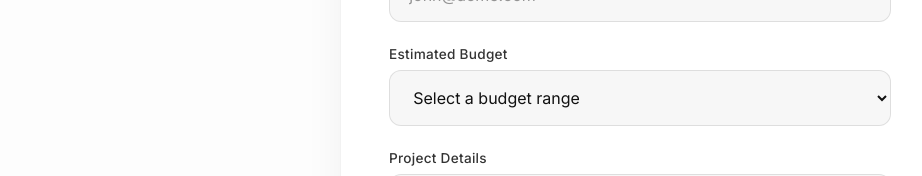
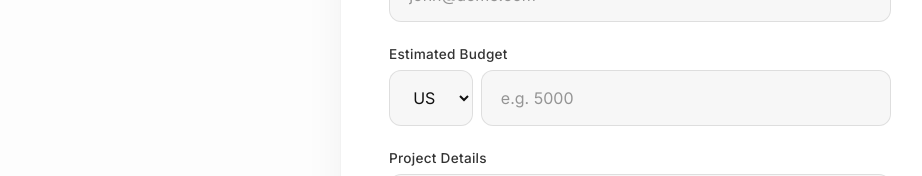
Before and after one commit to shubhankarsahu09/Creator, a Next.js app: page /collab in a window 1280 px wide. Shown: the part 518-694 px from the top of the page, without its empty margins (0-922 px from the left). Built offline with nearby package versions, Linux system fonts and the light colour scheme.

Commit message:
Update budget field to manual input with currency selector

```diff
--- a/src/app/collab/page.module.css
+++ b/src/app/collab/page.module.css
@@ -141,6 +141,17 @@
   box-shadow: 0 0 0 4px rgba(0, 0, 0, 0.05);
 }
 
+.budgetInputGroup {
+  display: flex;
+  gap: 0.5rem;
+}
+
+.currencySelect {
+  width: auto;
+  min-width: 80px;
+  cursor: pointer;
+}
+
 .textarea {
   min-height: 120px;
   resize: vertical;
--- a/src/app/collab/page.tsx
+++ b/src/app/collab/page.tsx
@@ -12,6 +12,7 @@ export default function CollabPage() {
     brand: '',
     email: '',
     budget: '',
+    currency: 'USD',
     projectDetails: ''
   });
 
@@ -102,20 +103,27 @@ export default function CollabPage() {
 
               <div className={styles.formGroup}>
                 <label className={styles.label} htmlFor="budget">Estimated Budget</label>
+                <div className={styles.budgetInputGroup}>
                   <select
+                    name="currency"
+                    className={`${styles.input} ${styles.currencySelect}`}
+                    value={formData.currency}
+                    onChange={handleChange}
+                  >
+                    <option value="USD">USD</option>
+                    <option value="INR">INR</option>
+                  </select>
+                  <input
+                    type="number"
                     id="budget"
                     name="budget"
                     className={styles.input}
+                    placeholder="e.g. 5000"
                     required
                     value={formData.budget}
                     onChange={handleChange}
-                >
-                  <option value="" disabled>Select a budget range</option>
-                  <option value="Under $1k">Under $1,000</option>
-                  <option value="$1k - $5k">$1,000 - $5,000</option>
-                  <option value="$5k - $10k">$5,000 - $10,000</option>
-                  <option value="$10k+">$10,000+</option>
-                </select>
+                  />
+                </div>
               </div>
 
               <div className={styles.formGroup}>
```
Lines whose indentation alone changed are shown as unchanged.
